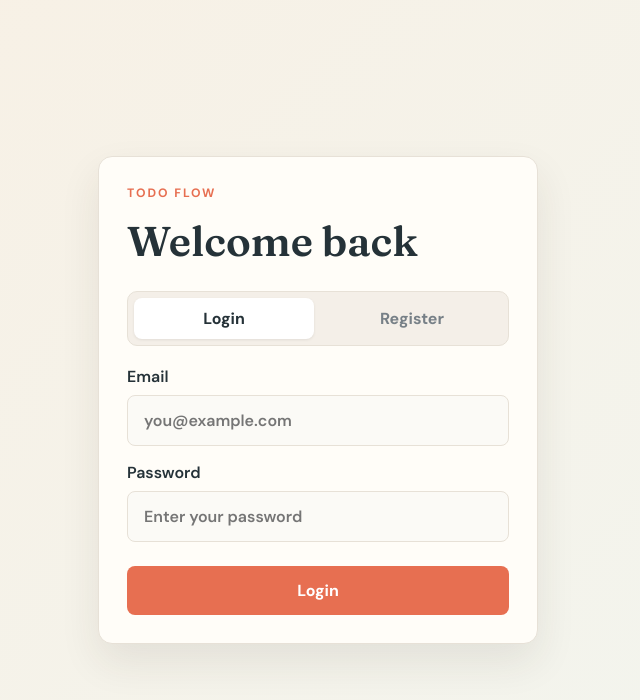
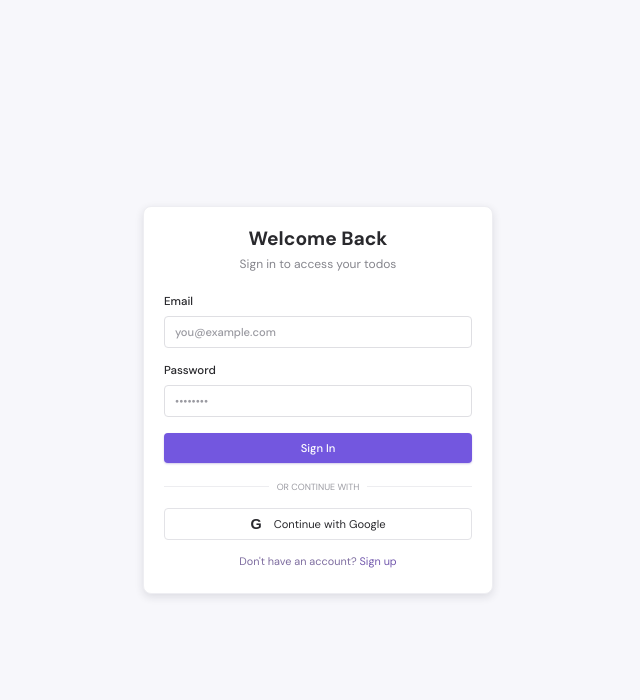
Before and after one commit to Sunil3628/todo-app, a React app: page / in a window 1280 px wide. Shown: the top 700 px of the page, without its empty margins (322-962 px from the left). Built offline with nearby package versions, Linux system fonts and the light colour scheme; the HTML template or start-up script is replaced by a standard one.

Commit message:
Enhance AuthForm UI with improved layout, accessibility features, and Google sign-in option

```diff
--- a/src/components/AuthForm.jsx
+++ b/src/components/AuthForm.jsx
@@ -49,25 +49,8 @@ function AuthForm({ onAuth }) {
     <main className="auth-page">
       <section className="auth-card">
         <div className="auth-header">
-          <p className="eyebrow">Todo flow</p>
-          <h1>{mode === "login" ? "Welcome back" : "Create your account"}</h1>
-        </div>
-
-        <div className="auth-toggle" role="tablist" aria-label="Authentication mode">
-          <button
-            type="button"
-            className={mode === "login" ? "toggle active" : "toggle"}
-            onClick={() => setMode("login")}
-          >
-            Login
-          </button>
-          <button
-            type="button"
-            className={mode === "register" ? "toggle active" : "toggle"}
-            onClick={() => setMode("register")}
-          >
-            Register
-          </button>
+          <h1>{mode === "login" ? "Welcome Back" : "Create Your Account"}</h1>
+          <p>{mode === "login" ? "Sign in to access your todos" : "Sign up to start organizing your todos"}</p>
         </div>
 
         <form className="auth-form" onSubmit={handleSubmit}>
@@ -91,6 +74,7 @@ function AuthForm({ onAuth }) {
               value={email}
               onChange={(e) => setEmail(e.target.value)}
               placeholder="you@example.com"
+                autoComplete="email"
               required
             />
           </label>
@@ -101,7 +85,8 @@ function AuthForm({ onAuth }) {
               type="password"
               value={password}
               onChange={(e) => setPassword(e.target.value)}
-              placeholder="Enter your password"
+                placeholder="••••••••"
+                autoComplete={mode === "login" ? "current-password" : "new-password"}
               minLength={6}
               required
             />
@@ -110,9 +95,23 @@ function AuthForm({ onAuth }) {
           {error && <p className="auth-error">{error}</p>}
 
           <button className="primary-button" type="submit" disabled={loading}>
-            {loading ? "Please wait..." : mode === "login" ? "Login" : "Create account"}
+            {loading ? "Please wait..." : mode === "login" ? "Sign In" : "Create Account"}
           </button>
         </form>
+
+        <div className="auth-divider"><span>OR CONTINUE WITH</span></div>
+
+        <button className="google-button" type="button" aria-label="Continue with Google">
+          <strong>G</strong>
+          <span>Continue with Google</span>
+        </button>
+
+        <p className="auth-switch">
+          {mode === "login" ? "Don't have an account?" : "Already have an account?"}{" "}
+          <button type="button" onClick={() => setMode(mode === "login" ? "register" : "login")}>
+            {mode === "login" ? "Sign up" : "Sign in"}
+          </button>
+        </p>
       </section>
     </main>
   );
--- a/src/index.css
+++ b/src/index.css
@@ -26,93 +26,100 @@ button { cursor: pointer; }
   min-height: 100vh;
   display: grid;
   place-items: center;
-  padding: 32px 20px;
-  background: linear-gradient(135deg, #f8f0e4 0%, #f2f5ef 100%);
+  padding: 24px 16px;
+  background: #f7f7fb;
 }
 
 .auth-card {
-  width: min(100%, 440px);
-  background: var(--paper);
-  border: 1px solid var(--line);
-  border-radius: 14px;
-  box-shadow: 0 18px 40px rgba(51, 40, 31, 0.09);
-  padding: 28px;
+  width: min(100%, 350px);
+  padding: 20px;
+  background: #fff;
+  border: 1px solid #eeeeF2;
+  border-radius: 8px;
+  box-shadow: 0 3px 8px rgba(35, 35, 48, 0.12);
 }
 
+.auth-header { text-align: center; }
 .auth-header h1 {
   margin: 0;
-  font-size: clamp(2rem, 5vw, 2.6rem);
-  font-family: "Fraunces", Georgia, serif;
-  color: var(--ink);
-}
-
-.auth-toggle {
-  display: grid;
-  grid-template-columns: 1fr 1fr;
-  gap: 8px;
-  background: #f4efe8;
-  border: 1px solid var(--line);
-  padding: 6px;
-  border-radius: 10px;
-  margin: 24px 0 20px;
-}
-
-.toggle {
-  border: 0;
-  background: transparent;
-  color: var(--muted);
-  padding: 10px 12px;
-  border-radius: 8px;
+  color: #29292d;
+  font-size: 1.2rem;
+  line-height: 1.3;
   font-weight: 700;
 }
-
-.toggle.active {
-  background: white;
-  color: var(--ink);
-  box-shadow: 0 1px 3px rgba(0, 0, 0, 0.08);
-}
+.auth-header p { margin: 4px 0 22px; color: #85858c; font-size: .75rem; }
 
 .auth-form {
   display: flex;
   flex-direction: column;
-  gap: 16px;
+  gap: 15px;
 }
 
 .auth-form label {
   display: flex;
   flex-direction: column;
-  gap: 8px;
-  color: var(--ink);
-  font-weight: 600;
+  gap: 7px;
+  color: #28282c;
+  font-size: .72rem;
+  font-weight: 500;
 }
 
 .auth-form input {
-  width: 100%;
-  min-width: 0;
-  padding: 14px 16px;
-  color: var(--ink);
-  background: #fbfaf6;
-  border: 1px solid var(--line);
-  border-radius: 8px;
+  padding: 8px 10px;
+  color: #28282c;
+  background: #fff;
+  border: 1px solid #dfdfe3;
+  border-radius: 4px;
+  font-size: .7rem;
   outline: none;
   transition: border-color 160ms ease, box-shadow 160ms ease;
 }
 
-.auth-form input:focus { border-color: var(--sage); box-shadow: 0 0 0 3px rgba(115, 143, 123, .15); }
+.auth-form input:focus { border-color: #7357df; box-shadow: 0 0 0 3px rgba(115, 87, 223, .12); }
+.auth-form input::placeholder { color: #9a9aa1; }
 
 .primary-button {
-  margin-top: 8px;
-  padding: 14px 18px;
+  margin-top: 1px;
+  padding: 8px 18px;
   border: none;
-  border-radius: 8px;
-  background: var(--coral);
+  border-radius: 4px;
+  background: #7357df;
   color: #fff;
-  font-weight: 700;
+  font-size: .7rem;
+  font-weight: 500;
+  box-shadow: 0 1px 2px rgba(75, 52, 173, .25);
 }
+.primary-button:hover { background: #6045c9; }
+.primary-button:disabled { cursor: wait; opacity: .7; }
+
+.auth-divider { display: flex; align-items: center; gap: 8px; margin: 18px 0 15px; color: #9b9ba2; font-size: .56rem; }
+.auth-divider::before, .auth-divider::after { content: ""; height: 1px; flex: 1; background: #ededf0; }
+.auth-divider span { white-space: nowrap; }
+
+.google-button {
+  display: flex;
+  align-items: center;
+  justify-content: center;
+  gap: 12px;
+  width: 100%;
+  padding: 7px 12px;
+  color: #29292d;
+  background: #fff;
+  border: 1px solid #e3e3e7;
+  border-radius: 4px;
+  font-size: .7rem;
+}
+.google-button:hover { background: #fafafd; }
+.google-button strong { font-size: .9rem; font-family: Arial, sans-serif; }
+
+.auth-switch { margin: 14px 0 5px; text-align: center; color: #7d6c9f; font-size: .68rem; }
+.auth-switch button { padding: 0; color: #7258ad; background: transparent; font-size: inherit; }
+.auth-switch button:hover { color: #50348d; }
 
 .auth-error {
   margin: 0;
   color: #b2402d;
+  font-size: .7rem;
   font-weight: 600;
 }
 
```
